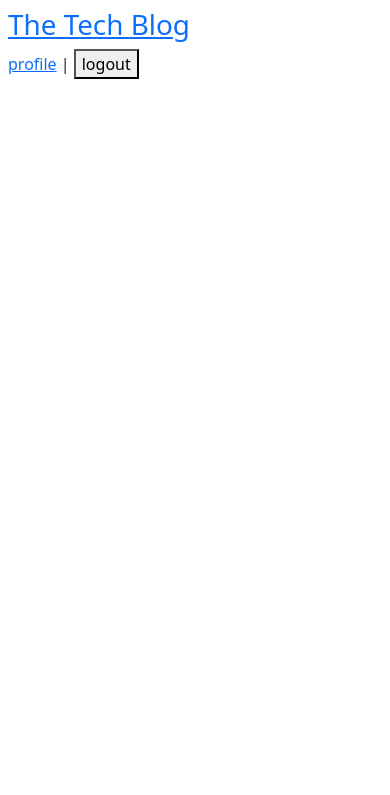
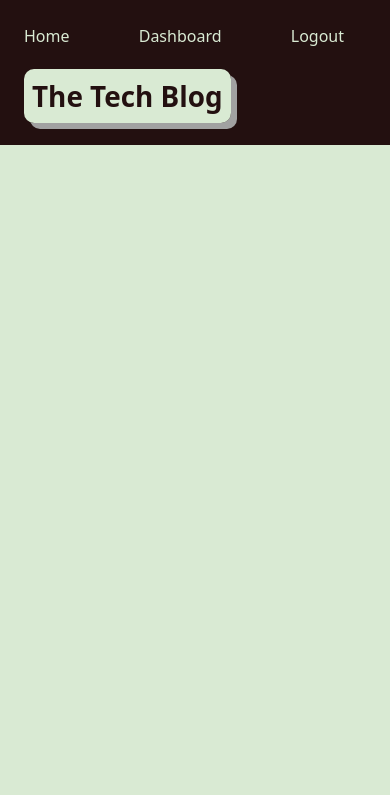
Before and after one commit to Tristenh/the-tech-blog, a Node server app: page / in a window 390 px wide. Shown: the top 795 px of the page. Run offline with Node 20, Linux system fonts and the light colour scheme; a user stored in the database is signed in; data that the repository does not hold is empty; some libraries are stand-ins or nearby versions.

Commit message:
added custom css styling to homepage

```diff
--- /dev/null
+++ b/public/css/styles.css
@@ -0,0 +1,42 @@
+body {
+  background-color: #d9ead3;
+}
+.title a {
+  background-color: #d9ead3;
+  color: #231010;
+  border-radius: 10px;
+  box-shadow: 6px 6px 0px -0px rgba(161, 161, 161, 1);
+  font-weight: bold;
+  padding: 0.5rem;
+}
+.nav-btn {
+  padding-bottom: 2rem;
+  display: flex;
+  justify-content: space-between;
+  width: 20rem;
+}
+a {
+  text-decoration: none;
+}
+header {
+  background-color: #231010;
+}
+header a {
+  color: #d9ead3;
+}
+.homepage-post {
+  display: flex;
+  justify-content: space-between;
+  background-color: #231010;
+  color: #9f9ea0;
+  padding-left: 1rem;
+  padding-right: 1rem;
+}
+.homepage-post-container p {
+  color: #231010;
+  padding-left: 1rem;
+}
+.homepage-post-container {
+  border: 4px solid #231010;
+  margin-top: 1rem;
+}
--- a/views/homepage.handlebars
+++ b/views/homepage.handlebars
@@ -1,20 +1,19 @@
 <!-- Loop over each object in the projects array -->
+
 {{#each posts as |post|}}
-  <div class="row mb-4 project">
-    <div class="col-md-5">
-      <h2>
-        <a href="post/{{post.id}}">
+  <div class="homepage-post-container">
+    <a href="post/{{post.id}}">
+      <div class="homepage-post">
+        <h2>
           {{post.title}}
+        </h2>
+        <h2>
           {{format_date post.date_created}}
-
-        </a>
-      </h2>
-      {{!-- <p>Created by {{post.user.name}} on {{format_date post.date_created}}</p> --}}
-    </div>
-    <div class="col-md-7">
+        </h2>
+      </div>
       <p>
         {{post.description}}
       </p>
-    </div>
+    </a>
   </div>
 {{/each}}
--- a/views/layouts/main.handlebars
+++ b/views/layouts/main.handlebars
@@ -1,42 +1,45 @@
-<!DOCTYPE html>
 <html lang="en">
-
   <head>
-  <meta charset="UTF-8">
-  <meta name="viewport" content="width=device-width, initial-scale=1.0">
+    <meta charset="UTF-8" />
+    <meta name="viewport" content="width=device-width, initial-scale=1.0" />
     <title>The Tech Blog</title>
-<link href="https://cdn.jsdelivr.net/npm/bootstrap@5.3.1/dist/css/bootstrap.min.css" rel="stylesheet" integrity="sha384-4bw+/aepP/YC94hEpVNVgiZdgIC5+VKNBQNGCHeKRQN+PtmoHDEXuppvnDJzQIu9" crossorigin="anonymous">
+    <link
+      href="https://cdn.jsdelivr.net/npm/bootstrap@5.3.1/dist/css/bootstrap.min.css"
+      rel="stylesheet"
+      integrity="sha384-4bw+/aepP/YC94hEpVNVgiZdgIC5+VKNBQNGCHeKRQN+PtmoHDEXuppvnDJzQIu9"
+      crossorigin="anonymous"
+    />
   </head>
-
+  <link rel="stylesheet" href="/css/styles.css" />
   <body>
     <div class="flex-column justify-space-around">
-    <header class="display-flex justify-space-between align-center p-2">
-      <h1>
+      <header class="display-flex justify-space-between align-center p-4">
+        <nav>
+          <!-- Conditionally render login or logout links -->
+          <div class="nav-btn">
+            <a href="/">Home</a>
+            {{#if logged_in}}
+              <a href="/profile">Dashboard</a>
+              <a class="no-button" id="logout">Logout</a>
+            {{else}}
+              <a href="/login">Login</a>
+            {{/if}}
+          </div>
+          <h1 class="title">
             <a href="/">The Tech Blog</a>
           </h1>
-      <nav>
-        <!-- Conditionally render login or logout links -->
-        {{#if logged_in}}
-        <a href="/profile">profile</a> |
-        <button class="no-button" id="logout">logout</button>
-        {{else}}
-        <a href="/login">login</a>
-        {{/if}}
         </nav>
       </header>
       <main class="container container-fluid mt-5">
         <!-- Render the sub layout -->
-      {{{ body }}}
+        {{{body}}}
       </main>
       <footer>
-
       </footer>
     </div>
-
     <!-- Render script for logged in users only -->
     {{#if logged_in}}
       <script src="/js/logout.js"></script>
     {{/if}}
   </body>
-
 </html>
```
Also changed, not shown: views/post.handlebars (+10 -14 lines). Lines whose indentation alone changed are shown as unchanged.
